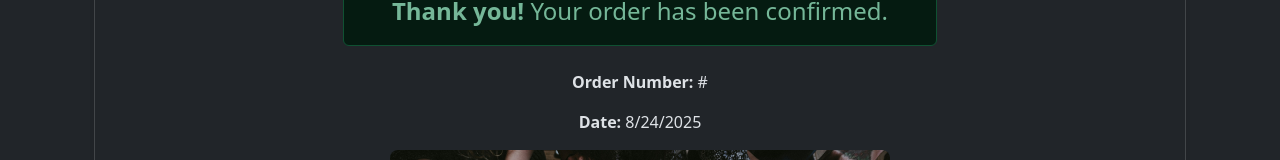
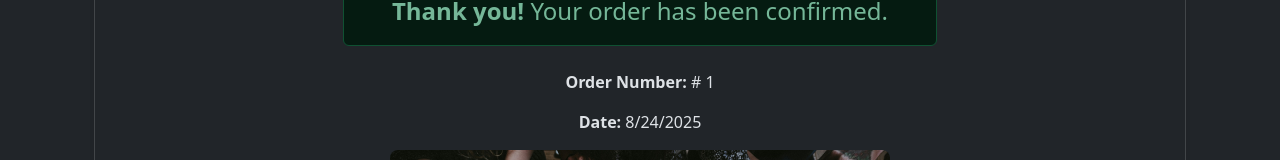
Before and after one commit to TAYYAB-BUKC/Vue---Mango-Fusion, a Vue app in the folder vue-mango-fusion/: page /order-confirmation/1 in a window 1280 px wide. Shown: the part 223-383 px from the top of the page. Built offline with nearby package versions, Linux system fonts and the light colour scheme.

Commit message:
Displayed orderid on OrderConfirmation.

```diff
--- a/vue-mango-fusion/src/views/order/OrderConfirmation.vue
+++ b/vue-mango-fusion/src/views/order/OrderConfirmation.vue
@@ -14,7 +14,7 @@
                 <strong>Thank you!</strong> Your order has been confirmed.
             </div>
             </div>
-        <p><strong>Order Number:</strong> #</p>
+            <p><strong>Order Number:</strong> # {{ route.params.id }}</p>
             <p><strong>Date: </strong>{{ new Date().toLocaleDateString() }}</p>
             <img
             src="/src/assets/confirm.jpg"
@@ -36,5 +36,6 @@
 </template>
 
 <script setup>
-
+    import { useRoute } from 'vue-router';
+    const route = useRoute();
 </script>
```
Lines whose indentation alone changed are shown as unchanged.
